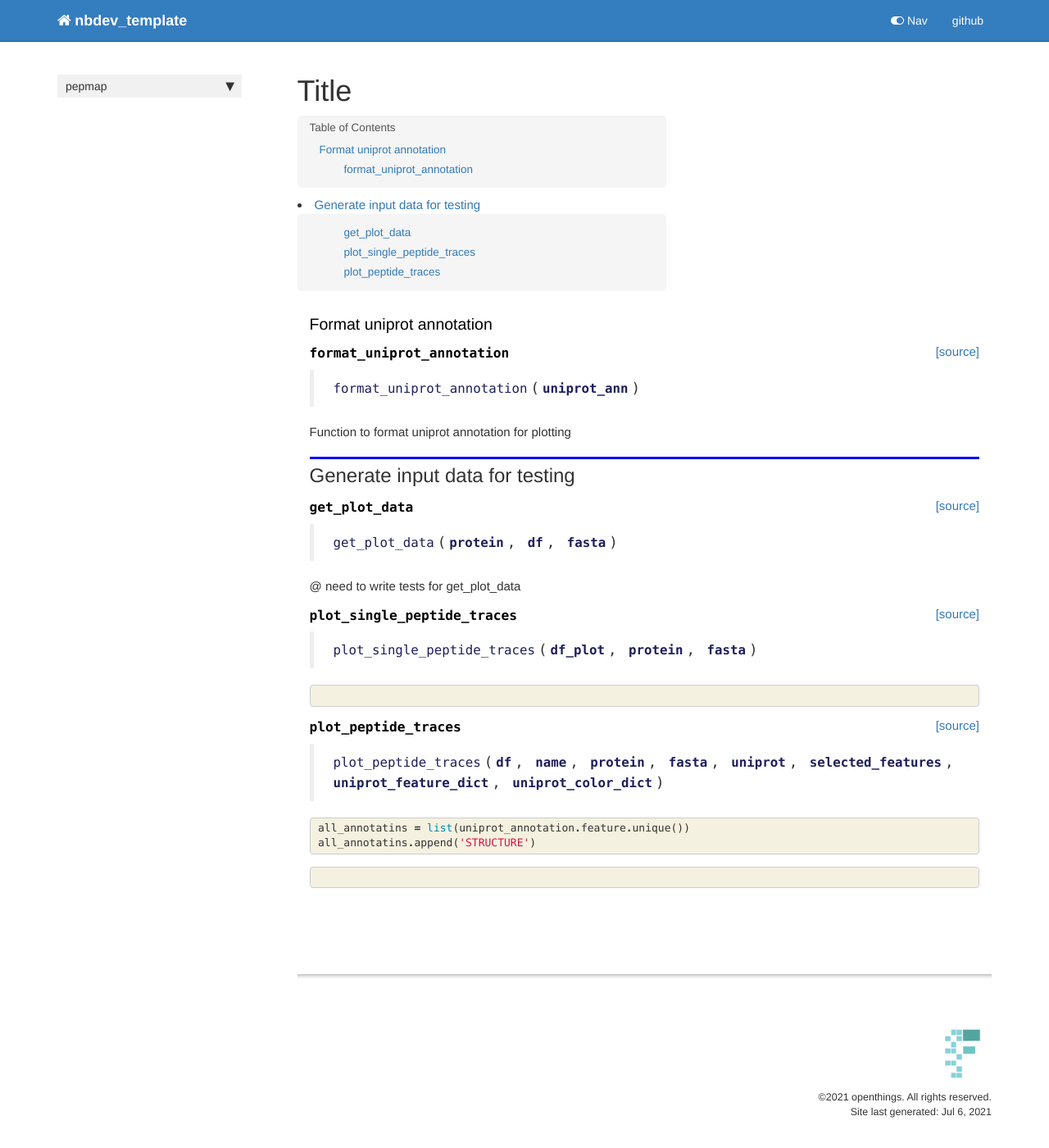
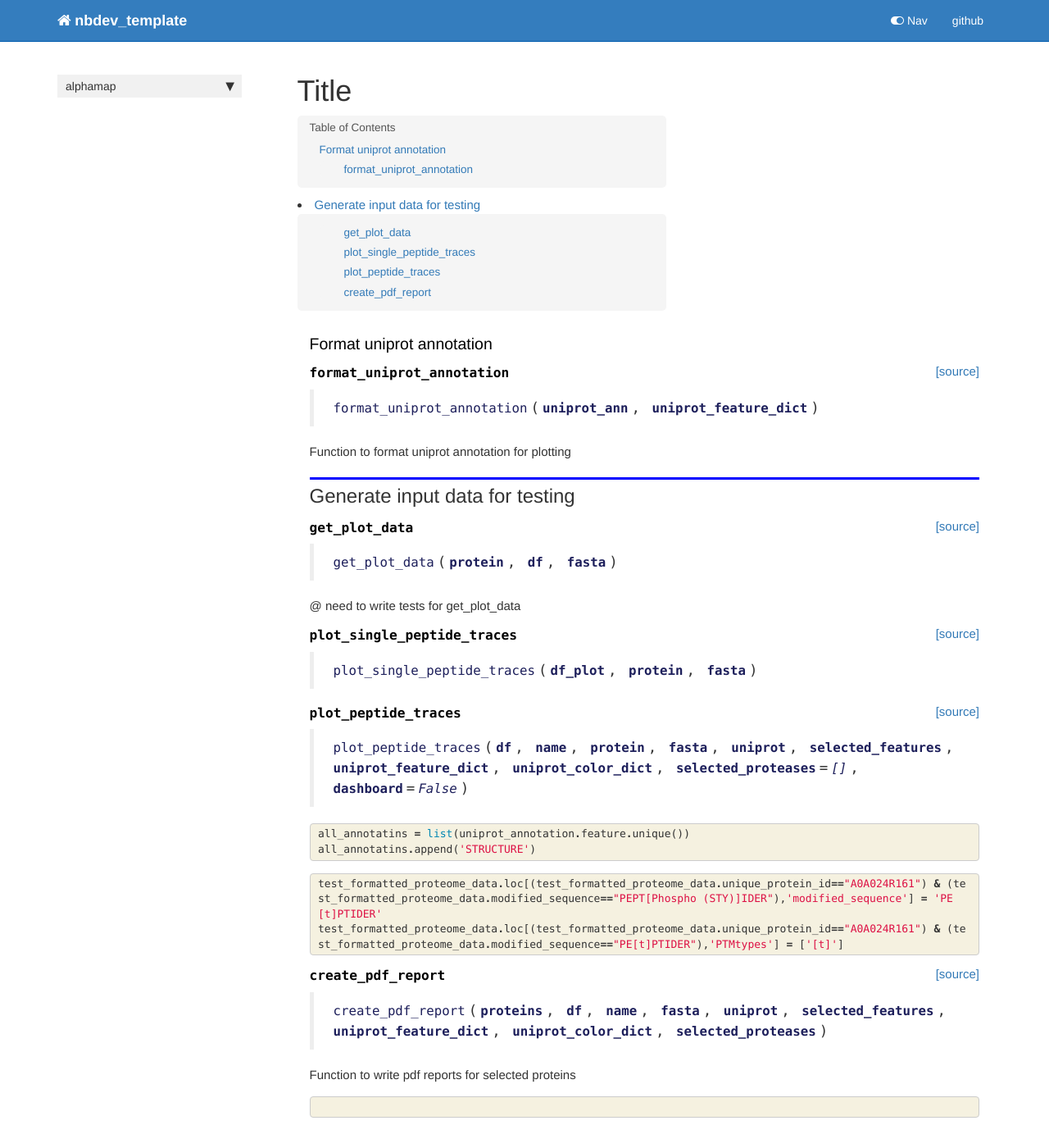
Before and after one commit to MannLabs/alphamap, a Jekyll site: the page built from docs/SequencePlot.html, in a window 1280 px wide and 1400 px high. Shown: the whole window at 82% size. Built offline with Jekyll 4.4.1, drawn with Linux system fonts in a browser that asks for light colours; nearby versions of some CDN libraries; comment, search, counter and statistics services are not loaded.

```diff
--- a/docs/SequencePlot.html
+++ b/docs/SequencePlot.html
@@ -46,7 +46,7 @@ nb_path: "nbs/SequencePlot.ipynb"
 
 
 <div class="output_markdown rendered_html output_subarea ">
-<h4 id="format_uniprot_annotation" class="doc_header"><code>format_uniprot_annotation</code><a href="https://github.com/ibludau/pepmap/tree/master/pepmap/sequenceplot.py#L9" class="source_link" style="float:right">[source]</a></h4><blockquote><p><code>format_uniprot_annotation</code>(<strong><code>uniprot_ann</code></strong>)</p>
+<h4 id="format_uniprot_annotation" class="doc_header"><code>format_uniprot_annotation</code><a href="https://github.com/ibludau/alphamap/tree/master/alphamap/sequenceplot.py#L9" class="source_link" style="float:right">[source]</a></h4><blockquote><p><code>format_uniprot_annotation</code>(<strong><code>uniprot_ann</code></strong>, <strong><code>uniprot_feature_dict</code></strong>)</p>
 </blockquote>
 <p>Function to format uniprot annotation for plotting</p>
 
@@ -84,6 +84,13 @@ nb_path: "nbs/SequencePlot.ipynb"
 
 <div class="cell border-box-sizing code_cell rendered">
 
+</div>
+    {% endraw %}
+
+    {% raw %}
+
+<div class="cell border-box-sizing code_cell rendered">
+
 <div class="output_wrapper">
 <div class="output">
 
@@ -91,7 +98,7 @@ nb_path: "nbs/SequencePlot.ipynb"
 
 
 <div class="output_markdown rendered_html output_subarea ">
-<h4 id="get_plot_data" class="doc_header"><code>get_plot_data</code><a href="https://github.com/ibludau/pepmap/tree/master/pepmap/sequenceplot.py#L33" class="source_link" style="float:right">[source]</a></h4><blockquote><p><code>get_plot_data</code>(<strong><code>protein</code></strong>, <strong><code>df</code></strong>, <strong><code>fasta</code></strong>)</p>
+<h4 id="get_plot_data" class="doc_header"><code>get_plot_data</code><a href="https://github.com/ibludau/alphamap/tree/master/alphamap/sequenceplot.py#L81" class="source_link" style="float:right">[source]</a></h4><blockquote><p><code>get_plot_data</code>(<strong><code>protein</code></strong>, <strong><code>df</code></strong>, <strong><code>fasta</code></strong>)</p>
 </blockquote>
 
 </div>
@@ -129,7 +136,7 @@ nb_path: "nbs/SequencePlot.ipynb"
 
 
 <div class="output_markdown rendered_html output_subarea ">
-<h4 id="plot_single_peptide_traces" class="doc_header"><code>plot_single_peptide_traces</code><a href="https://github.com/ibludau/pepmap/tree/master/pepmap/sequenceplot.py#L87" class="source_link" style="float:right">[source]</a></h4><blockquote><p><code>plot_single_peptide_traces</code>(<strong><code>df_plot</code></strong>, <strong><code>protein</code></strong>, <strong><code>fasta</code></strong>)</p>
+<h4 id="plot_single_peptide_traces" class="doc_header"><code>plot_single_peptide_traces</code><a href="https://github.com/ibludau/alphamap/tree/master/alphamap/sequenceplot.py#L140" class="source_link" style="float:right">[source]</a></h4><blockquote><p><code>plot_single_peptide_traces</code>(<strong><code>df_plot</code></strong>, <strong><code>protein</code></strong>, <strong><code>fasta</code></strong>)</p>
 </blockquote>
 
 </div>
@@ -152,16 +159,6 @@ nb_path: "nbs/SequencePlot.ipynb"
     {% raw %}
 
 <div class="cell border-box-sizing code_cell rendered">
-<div class="input">
-
-<div class="inner_cell">
-    <div class="input_area">
-<div class=" highlight hl-ipython3"><pre><span></span>
-</pre></div>
-
-    </div>
-</div>
-</div>
 
 </div>
     {% endraw %}
@@ -191,7 +188,7 @@ nb_path: "nbs/SequencePlot.ipynb"
 
 
 <div class="output_markdown rendered_html output_subarea ">
-<h4 id="plot_peptide_traces" class="doc_header"><code>plot_peptide_traces</code><a href="https://github.com/ibludau/pepmap/tree/master/pepmap/sequenceplot.py#L223" class="source_link" style="float:right">[source]</a></h4><blockquote><p><code>plot_peptide_traces</code>(<strong><code>df</code></strong>, <strong><code>name</code></strong>, <strong><code>protein</code></strong>, <strong><code>fasta</code></strong>, <strong><code>uniprot</code></strong>, <strong><code>selected_features</code></strong>, <strong><code>uniprot_feature_dict</code></strong>, <strong><code>uniprot_color_dict</code></strong>)</p>
+<h4 id="plot_peptide_traces" class="doc_header"><code>plot_peptide_traces</code><a href="https://github.com/ibludau/alphamap/tree/master/alphamap/sequenceplot.py#L346" class="source_link" style="float:right">[source]</a></h4><blockquote><p><code>plot_peptide_traces</code>(<strong><code>df</code></strong>, <strong><code>name</code></strong>, <strong><code>protein</code></strong>, <strong><code>fasta</code></strong>, <strong><code>uniprot</code></strong>, <strong><code>selected_features</code></strong>, <strong><code>uniprot_feature_dict</code></strong>, <strong><code>uniprot_color_dict</code></strong>, <strong><code>selected_proteases</code></strong>=<em><code>[]</code></em>, <strong><code>dashboard</code></strong>=<em><code>False</code></em>)</p>
 </blockquote>
 
 </div>
@@ -236,6 +233,56 @@ nb_path: "nbs/SequencePlot.ipynb"
 
 <div class="inner_cell">
     <div class="input_area">
+<div class=" highlight hl-ipython3"><pre><span></span><span class="n">test_formatted_proteome_data</span><span class="o">.</span><span class="n">loc</span><span class="p">[(</span><span class="n">test_formatted_proteome_data</span><span class="o">.</span><span class="n">unique_protein_id</span><span class="o">==</span><span class="s2">&quot;A0A024R161&quot;</span><span class="p">)</span> <span class="o">&amp;</span> <span class="p">(</span><span class="n">test_formatted_proteome_data</span><span class="o">.</span><span class="n">modified_sequence</span><span class="o">==</span><span class="s2">&quot;PEPT[Phospho (STY)]IDER&quot;</span><span class="p">),</span><span class="s1">&#39;modified_sequence&#39;</span><span class="p">]</span> <span class="o">=</span> <span class="s1">&#39;PE[t]PTIDER&#39;</span>
+<span class="n">test_formatted_proteome_data</span><span class="o">.</span><span class="n">loc</span><span class="p">[(</span><span class="n">test_formatted_proteome_data</span><span class="o">.</span><span class="n">unique_protein_id</span><span class="o">==</span><span class="s2">&quot;A0A024R161&quot;</span><span class="p">)</span> <span class="o">&amp;</span> <span class="p">(</span><span class="n">test_formatted_proteome_data</span><span class="o">.</span><span class="n">modified_sequence</span><span class="o">==</span><span class="s2">&quot;PE[t]PTIDER&quot;</span><span class="p">),</span><span class="s1">&#39;PTMtypes&#39;</span><span class="p">]</span> <span class="o">=</span> <span class="p">[</span><span class="s1">&#39;[t]&#39;</span><span class="p">]</span>
+</pre></div>
+
+    </div>
+</div>
+</div>
+
+</div>
+    {% endraw %}
+
+    {% raw %}
+
+<div class="cell border-box-sizing code_cell rendered">
+
+<div class="output_wrapper">
+<div class="output">
+
+<div class="output_area">
+
+
+<div class="output_markdown rendered_html output_subarea ">
+<h4 id="create_pdf_report" class="doc_header"><code>create_pdf_report</code><a href="https://github.com/ibludau/alphamap/tree/master/alphamap/sequenceplot.py#L571" class="source_link" style="float:right">[source]</a></h4><blockquote><p><code>create_pdf_report</code>(<strong><code>proteins</code></strong>, <strong><code>df</code></strong>, <strong><code>name</code></strong>, <strong><code>fasta</code></strong>, <strong><code>uniprot</code></strong>, <strong><code>selected_features</code></strong>, <strong><code>uniprot_feature_dict</code></strong>, <strong><code>uniprot_color_dict</code></strong>, <strong><code>selected_proteases</code></strong>)</p>
+</blockquote>
+<p>Function to write pdf reports for selected proteins</p>
+
+</div>
+
+</div>
+
+</div>
+</div>
+
+</div>
+    {% endraw %}
+
+    {% raw %}
+
+<div class="cell border-box-sizing code_cell rendered">
+
+</div>
+    {% endraw %}
+
+    {% raw %}
+
+<div class="cell border-box-sizing code_cell rendered">
+<div class="input">
+
+<div class="inner_cell">
+    <div class="input_area">
 <div class=" highlight hl-ipython3"><pre><span></span>
 </pre></div>
 
--- a/docs/_data/sidebars/home_sidebar.yml
+++ b/docs/_data/sidebars/home_sidebar.yml
@@ -18,11 +18,11 @@ entries:
       url: Preprocessing.html
     - output: web,pdf
       title: Title
-      url: SequencePlot.html
+      url: proteolytic_cleavage.html
     - output: web,pdf
       title: Integration of Uniprot Data
       url: Uniprot_integration.html
     output: web
-    title: pepmap
+    title: alphamap
   output: web
   title: Sidebar
--- a/docs/sidebar.json
+++ b/docs/sidebar.json
@@ -1,9 +1,9 @@
 {
-  "pepmap": {
+  "alphamap": {
     "Overview": "/",
     "This notebook provides a function to import peptide level data from Spectronaut or MaxQuant": "Importing.html",
     "This notebook provides functions to format input data for sequence plotting": "Preprocessing.html",
-    "Title": "SequencePlot.html",
+    "Title": "proteolytic_cleavage.html",
     "Integration of Uniprot Data": "Uniprot_integration.html"
   }
 }
```
Also changed, not shown: docs/Importing.html (+61 -3 lines), docs/Preprocessing.html (+6 -6 lines), docs/Uniprot_integration.html (+5 -5 lines), docs/index.html (+7 -7 lines), docs/organisms_data.html (added, +217 -0 lines), docs/proteolytic_cleavage.html (added, +130 -0 lines).
